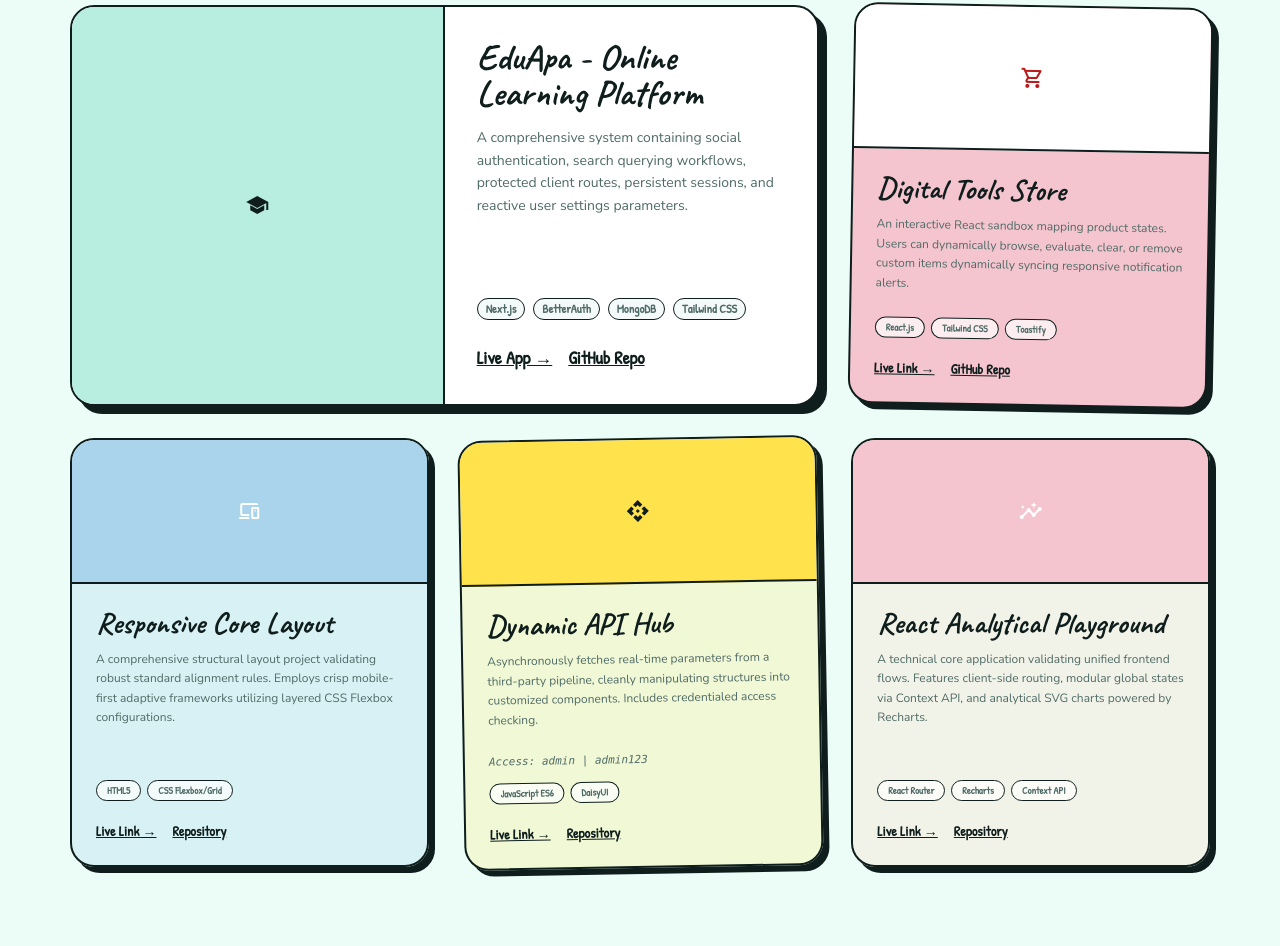
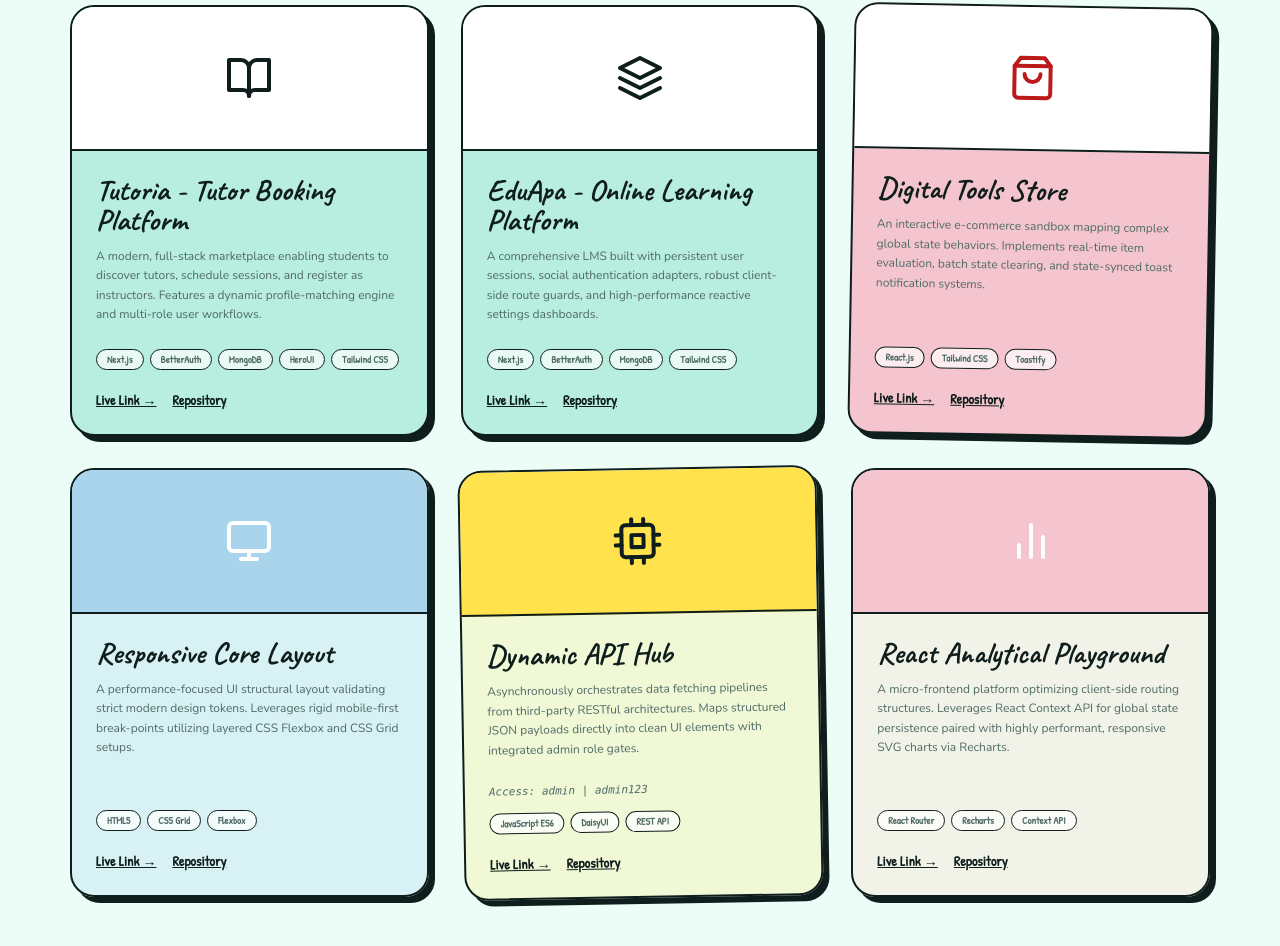
Before and after one commit to shajjadulferdous/shajjadul-portfolio, a Next.js app: page / in a window 1280 px wide. Shown: the part 2597-3543 px from the top of the page. Built offline with nearby package versions, Linux system fonts and the light colour scheme.

Commit message:
project section modified

```diff
--- a/package.json
+++ b/package.json
@@ -14,7 +14,8 @@
     "lucide-react": "^1.14.0",
     "next": "16.2.6",
     "react": "19.2.4",
-    "react-dom": "19.2.4"
+    "react-dom": "19.2.4",
+    "react-icons": "^5.6.0"
   },
   "devDependencies": {
     "@tailwindcss/postcss": "^4",
--- a/src/app/page.js
+++ b/src/app/page.js
@@ -4,7 +4,14 @@
 import { motion, AnimatePresence } from "framer-motion";
 import Image from "next/image";
 import Lenis from "lenis";
-
+import {
+  FiBookOpen,
+  FiLayers,
+  FiShoppingBag,
+  FiMonitor,
+  FiCpu,
+  FiBarChart2
+} from "react-icons/fi";
 // Dynamic portfolio data for easy configuration
 const ABOUT_HIGHLIGHTS = [
   { text: "Fer_dous", sub: "Codeforces Handle", span: true, bg: "bg-white", rotate: "rotate-0" },
@@ -36,22 +43,32 @@
 const PROJECTS = [
   {
     id: 1,
-    title: "EduApa - Online Learning Platform",
-    description: "A comprehensive system containing social authentication, search querying workflows, protected client routes, persistent sessions, and reactive user settings parameters.",
-    tags: ["Next.js", "BetterAuth", "MongoDB", "Tailwind CSS"],
-    icon: "school",
+    title: "Tutoria - Tutor Booking Platform",
+    description: "A modern, full-stack marketplace enabling students to discover tutors, schedule sessions, and register as instructors. Features a dynamic profile-matching engine and multi-role user workflows.",
+    tags: ["Next.js", "BetterAuth", "MongoDB", "HeroUI", "Tailwind CSS"],
+    icon: FiBookOpen,
     iconColor: "text-deep-ink",
-    link: "https://edu-apa-a-learning-platform-sthv.vercel.app",
-    github: "https://github.com/shajjadulferdous/EduApa-A-Learning-Platform",
-    large: true,
+    link: "https://tutoria-one.vercel.app/",
+    github: "https://github.com/shajjadulferdous/tutoria",
     bgClass: "bg-secondary-container"
   },
   {
     id: 2,
+    title: "EduApa - Online Learning Platform",
+    description: "A comprehensive LMS built with persistent user sessions, social authentication adapters, robust client-side route guards, and high-performance reactive settings dashboards.",
+    tags: ["Next.js", "BetterAuth", "MongoDB", "Tailwind CSS"],
+    icon: FiLayers,
+    iconColor: "text-deep-ink",
+    link: "https://edu-apa-a-learning-platform-sthv.vercel.app",
+    github: "https://github.com/shajjadulferdous/EduApa-A-Learning-Platform",
+    bgClass: "bg-secondary-container"
+  },
+  {
+    id: 3,
     title: "Digital Tools Store",
-    description: "An interactive React sandbox mapping product states. Users can dynamically browse, evaluate, clear, or remove custom items dynamically syncing responsive notification alerts.",
+    description: "An interactive e-commerce sandbox mapping complex global state behaviors. Implements real-time item evaluation, batch state clearing, and state-synced toast notification systems.",
     tags: ["React.js", "Tailwind CSS", "Toastify"],
-    icon: "shopping_cart",
+    icon: FiShoppingBag,
     iconColor: "text-error",
     link: "https://phenomenal-longma-c93aec.netlify.app/",
     github: "https://github.com/shajjadulferdous/React-Basic",
@@ -60,11 +77,11 @@
     headerBg: "bg-white"
   },
   {
-    id: 3,
+    id: 4,
     title: "Responsive Core Layout",
-    description: "A comprehensive structural layout project validating robust standard alignment rules. Employs crisp mobile-first adaptive frameworks utilizing layered CSS Flexbox configurations.",
-    tags: ["HTML5", "CSS Flexbox/Grid"],
-    icon: "devices",
+    description: "A performance-focused UI structural layout validating strict modern design tokens. Leverages rigid mobile-first break-points utilizing layered CSS Flexbox and CSS Grid setups.",
+    tags: ["HTML5", "CSS Grid", "Flexbox"],
+    icon: FiMonitor,
     iconColor: "text-white",
     link: "https://shajjadulferdous.github.io/html-last/",
     github: "https://github.com/shajjadulferdous/html-last",
@@ -72,12 +89,12 @@
     headerBg: "bg-sky-haze"
   },
   {
-    id: 4,
+    id: 5,
     title: "Dynamic API Hub",
-    description: "Asynchronously fetches real-time parameters from a third-party pipeline, cleanly manipulating structures into customized components. Includes credentialed access checking.",
+    description: "Asynchronously orchestrates data fetching pipelines from third-party RESTful architectures. Maps structured JSON payloads directly into clean UI elements with integrated admin role gates.",
     accessInfo: "Access: admin | admin123",
-    tags: ["JavaScript ES6", "DaisyUI"],
-    icon: "api",
+    tags: ["JavaScript ES6", "DaisyUI", "REST API"],
+    icon: FiCpu,
     iconColor: "text-deep-ink",
     link: "https://jocular-florentine-a591aa.netlify.app/",
     github: "https://github.com/shajjadulferdous/DOM-and-API-and-HTML-and-CSS",
@@ -86,11 +103,11 @@
     headerBg: "bg-notebook-yellow"
   },
   {
-    id: 5,
+    id: 6,
     title: "React Analytical Playground",
-    description: "A technical core application validating unified frontend flows. Features client-side routing, modular global states via Context API, and analytical SVG charts powered by Recharts.",
+    description: "A micro-frontend platform optimizing client-side routing structures. Leverages React Context API for global state persistence paired with highly performant, responsive SVG charts via Recharts.",
     tags: ["React Router", "Recharts", "Context API"],
-    icon: "insights",
+    icon: FiBarChart2,
     iconColor: "text-white",
     link: "https://funny-kitsune-2345d4.netlify.app/",
     github: "https://github.com/shajjadulferdous/React-Practice-By-making-a-Simple-Website",
@@ -99,7 +116,6 @@
   }
 ];
 
-// Motion configurations
 const fadeInUp = {
   hidden: { opacity: 0, y: 35 },
   visible: {
@@ -449,6 +465,7 @@
 
         {/* Selected Work */}
        <section className="px-margin-mobile max-w-container-max mx-auto py-12 scroll-mt-24" id="work">
+            {/* Header Container */}
             <div className="space-y-4 mb-12">
               <div className="flex items-center gap-2">
                 <div className="w-8 h-[2px] bg-deep-ink"></div>
@@ -462,6 +479,7 @@
               </p>
             </div>
 
+            {/* Grid Container - Uniform column sizing across all screens */}
             <motion.div
               initial="hidden"
               whileInView="visible"
@@ -470,63 +488,9 @@
               className="grid grid-cols-1 md:grid-cols-2 lg:grid-cols-3 gap-8"
             >
               {PROJECTS.map((project) => {
-              if (project.large) {
-                return (
-                  <motion.div
-                    key={project.id}
-                    variants={fadeInUp}
-                    whileHover={{ y: -4, rotate: 0 }}
-                    className="md:col-span-2 bg-white border-2 border-deep-ink rounded-3xl overflow-hidden flex flex-col md:flex-row shadow-[8px_8px_0px_0px_rgba(15,30,28,1)] bento-card cursor-pointer group"
-                  >
-                    <div className={`${project.bgClass} md:w-1/2 p-12 flex items-center justify-center border-b-2 md:border-b-0 md:border-r-2 border-deep-ink relative overflow-hidden`}>
-                      <motion.div
-                        whileHover={{ scale: 1.15, rotate: 10 }}
-                        className="material-symbols-outlined text-8xl text-deep-ink select-none"
-                        style={{ fontVariationSettings: "'FILL' 1" }}
-                      >
-                        {project.icon}
-                      </motion.div>
-                    </div>
-                    <div className="md:w-1/2 p-8 flex flex-col justify-between gap-6">
-                      <div className="space-y-4">
-                        <h3 className="font-display-hero text-4xl text-deep-ink font-bold leading-none">{project.title}</h3>
-                        <p className="text-ink-soft text-sm leading-relaxed">{project.description}</p>
-                      </div>
-                      <div className="space-y-4">
-                        <div className="flex flex-wrap gap-2">
-                          {project.tags.map((tag, tagIdx) => (
-                            <span key={tagIdx} className="px-2 py-0.5 border border-deep-ink rounded-full text-xs font-hand-label font-bold text-ink-soft bg-paper-base">
-                              {tag}
-                            </span>
-                          ))}
-                        </div>
-                        <div className="flex gap-4 font-hand-label pt-2">
-                          <a
-                            className="text-deep-ink underline hover:text-secondary font-bold text-lg"
-                            href={project.link}
-                            target="_blank"
-                            rel="noopener noreferrer"
-                          >
-                            Live App →
-                          </a>
-                          {project.github && (
-                            <a
-                              className="text-deep-ink underline hover:text-secondary font-bold text-lg"
-                              href={project.github}
-                              target="_blank"
-                              rel="noopener noreferrer"
-                            >
-                              GitHub Repo
-                            </a>
-                          )}
-                        </div>
-                      </div>
-                    </div>
-                  </motion.div>
-                );
-              }
+                // Dynamic React Component Assignment
+                const IconComponent = project.icon;
 
-              // Standard Cards
                 return (
                   <motion.div
                     key={project.id}
@@ -534,33 +498,43 @@
                     whileHover={{ y: -4, rotate: 0 }}
                     className={`${project.bgClass} ${project.rotate || ""} border-2 border-deep-ink rounded-3xl overflow-hidden shadow-[6px_6px_0px_0px_rgba(15,30,28,1)] bento-card flex flex-col cursor-pointer group`}
                   >
+                    {/* Icon / Header Section */}
                     <div className={`h-36 ${project.headerBg || "bg-white"} border-b-2 border-deep-ink flex items-center justify-center relative overflow-hidden`}>
-                    <motion.div
-                      whileHover={{ scale: 1.15 }}
-                      className={`material-symbols-outlined text-5xl ${project.iconColor}`}
-                      style={project.icon === "favorite" || project.icon === "star" || project.icon === "local_florist" ? { fontVariationSettings: "'FILL' 1" } : {}}
-                    >
-                      {project.icon}
+                      <motion.div whileHover={{ scale: 1.15 }}>
+                        <IconComponent className={`text-5xl ${project.iconColor}`} />
                       </motion.div>
                     </div>
+
+                    {/* Content Section */}
                     <div className="p-6 flex-grow flex flex-col justify-between gap-4">
                       <div className="space-y-3">
-                      <h3 className="font-display-hero text-3xl text-deep-ink font-bold leading-none">{project.title}</h3>
-                      <p className="text-ink-soft text-xs leading-relaxed">{project.description}</p>
+                        <h3 className="font-display-hero text-3xl text-deep-ink font-bold leading-none">
+                          {project.title}
+                        </h3>
+                        <p className="text-ink-soft text-xs leading-relaxed">
+                          {project.description}
+                        </p>
                       </div>
+
+                      {/* Tags and Action Links Section */}
                       <div className="space-y-3 pt-2">
                         {project.accessInfo && (
                           <div className="text-[11px] text-ink-soft italic font-mono">
                             {project.accessInfo}
                           </div>
                         )}
+
                         <div className="flex flex-wrap gap-1.5">
                           {project.tags.map((tag, tagIdx) => (
-                          <span key={tagIdx} className="px-2.5 py-0.5 bg-white/70 border border-deep-ink rounded-full text-[10px] font-hand-label font-bold text-ink-soft">
+                            <span
+                              key={tagIdx}
+                              className="px-2.5 py-0.5 bg-white/70 border border-deep-ink rounded-full text-[10px] font-hand-label font-bold text-ink-soft"
+                            >
                               {tag}
                             </span>
                           ))}
                         </div>
+
                         <div className="flex gap-4 font-hand-label text-sm pt-2">
                           <a
                             className="underline text-deep-ink hover:text-secondary font-bold"
@@ -577,7 +551,7 @@
                               target="_blank"
                               rel="noopener noreferrer"
                             >
-                            {project.title === "Digital Tools Store" ? "GitHub Repo" : "Repository"}
+                              Repository
                             </a>
                           )}
                         </div>
```
Also changed, not shown: 1 other file (tests, documents, lock files or other folders). Lines whose indentation alone changed are shown as unchanged.
